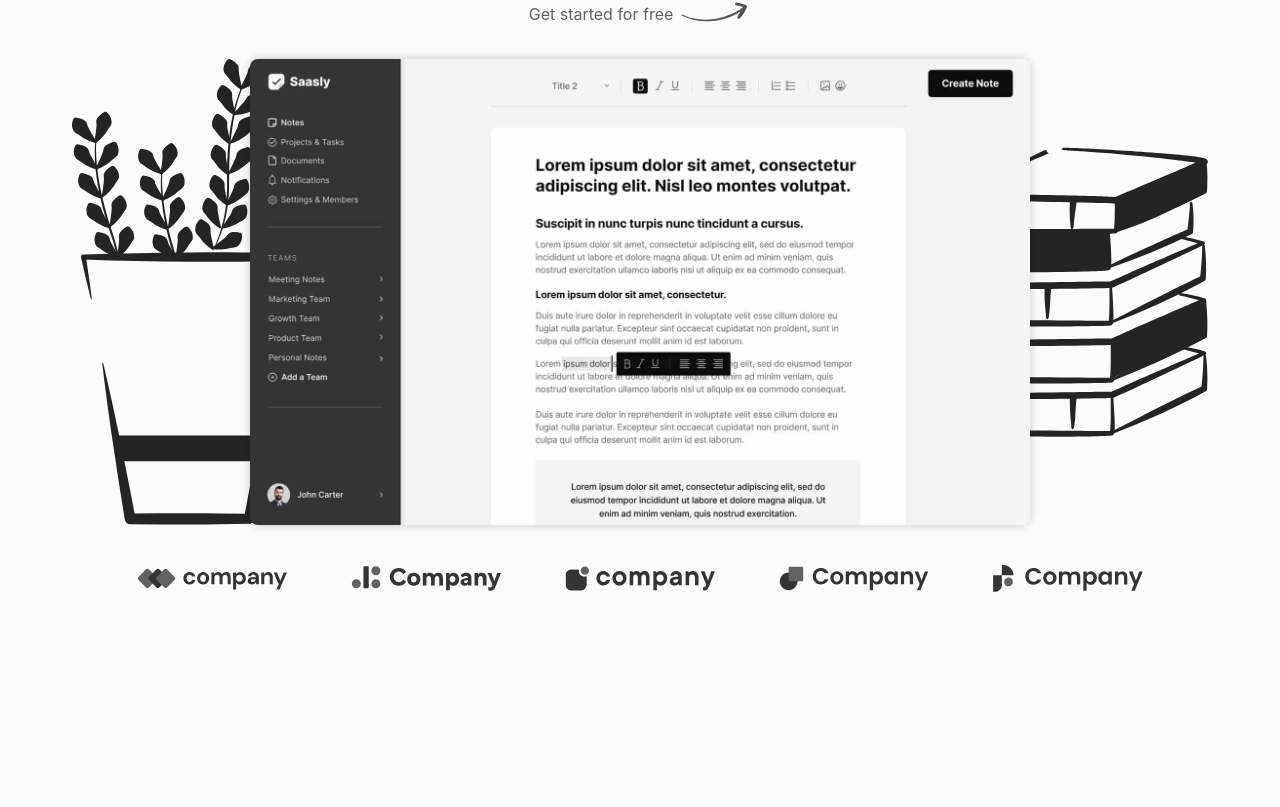
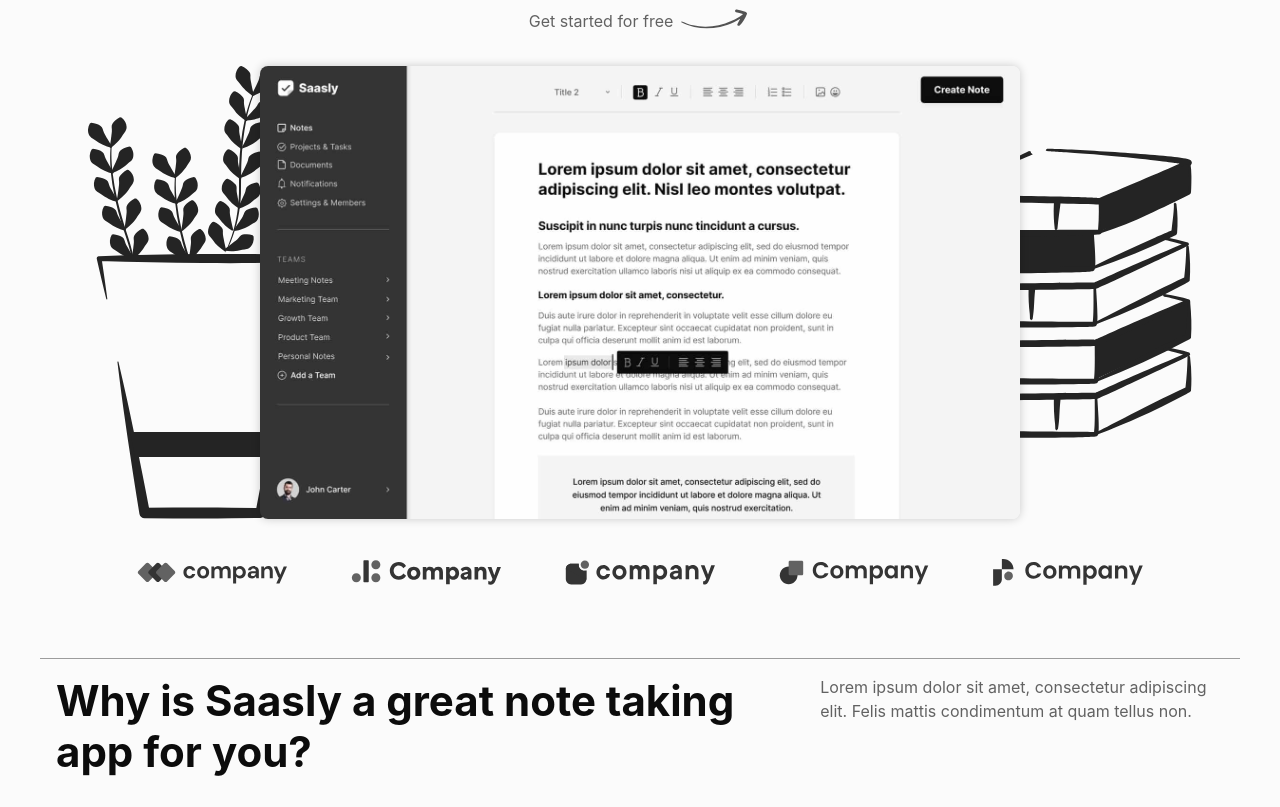
Before and after one commit to Ahd-3hd/sassly, a React (Create React App) app: page / in a window 1280 px wide. Shown: the part 346-1153 px from the top of the page. Before the commit the page ends 994 px from the top, so only its background shows below. Built offline with nearby package versions, Linux system fonts and the light colour scheme.

Commit message:
style tweaks and create the promotion component

```diff
--- a/src/components/Header/index.style.tsx
+++ b/src/components/Header/index.style.tsx
@@ -22,6 +22,8 @@ export const Wrapper = styled.header`
       text-align: center;
     }
   }
+  padding-bottom: 2rem;
+  border-bottom: 1px solid ${({ theme: { colors } }) => colors.grey3};
 `;
 
 export const NewsletterContainer = styled.form`
--- a/src/components/Header/index.tsx
+++ b/src/components/Header/index.tsx
@@ -49,7 +49,7 @@ const Header = () => {
       </HeaderMedia>
       <CompaniesContainer>
         {companiesLogos.map((logo, index) => (
-          <CompanyLogo src={logo} alt="logo" />
+          <CompanyLogo src={logo} alt="logo" key={index} />
         ))}
       </CompaniesContainer>
     </Wrapper>
--- a/src/components/Layout/index.style.tsx
+++ b/src/components/Layout/index.style.tsx
@@ -15,4 +15,7 @@ export const GlobalStyles = createGlobalStyle`
         font-family:inherit;
     }
 `;
-export const Wrapper = styled.div``;
+export const Wrapper = styled.div`
+  max-width: 1200px;
+  margin: auto;
+`;
--- a/src/components/Navbar/index.style.tsx
+++ b/src/components/Navbar/index.style.tsx
@@ -80,8 +80,8 @@ export const MenuButton = styled.button`
 export const MobileDropDownMenu = styled.ul<{ shouldShow: boolean }>`
   display: flex;
   flex-direction: column;
-  position: fixed;
-  top: ${({ shouldShow }) => (shouldShow ? "4rem" : "-100%")};
+  position: absolute;
+  top: ${({ shouldShow }) => (shouldShow ? "4rem" : "-900%")};
   left: 0;
   width: 100%;
   background: #fbfbfb;
--- /dev/null
+++ b/src/components/Promotions/index.style.tsx
@@ -0,0 +1,20 @@
+import styled from "styled-components";
+
+export const Wrapper = styled.div`
+  padding: 1rem;
+`;
+export const TitleContainer = styled.div`
+  > p {
+    max-width: 40ch;
+    margin: 0;
+  }
+  > h3 {
+    max-width: 30ch;
+    font-size: ${({ theme: { fontSizes } }) => fontSizes.heading2};
+  }
+  @media (min-width: 900px) {
+    display: flex;
+    justify-content: space-between;
+    align-items: flex-start;
+  }
+`;
--- /dev/null
+++ b/src/components/Promotions/index.tsx
@@ -0,0 +1,18 @@
+import { Wrapper, TitleContainer } from "./index.style";
+import { Heading3, Paragraph } from "../Typography";
+
+const Promotions = () => {
+  return (
+    <Wrapper>
+      <TitleContainer>
+        <Heading3>Why is Saasly a great note taking app for you?</Heading3>
+        <Paragraph variant="pSmall">
+          Lorem ipsum dolor sit amet, consectetur adipiscing elit. Felis mattis
+          condimentum at quam tellus non.
+        </Paragraph>
+      </TitleContainer>
+    </Wrapper>
+  );
+};
+
+export default Promotions;
--- a/src/components/Typography/index.tsx
+++ b/src/components/Typography/index.tsx
@@ -27,5 +27,6 @@ export const Heading4 = styled.h4`
 
 export const Paragraph = styled.p<{ variant: "pSmall" | "pNormal" | "pLarge" }>`
   font-size: ${({ theme: { fontSizes }, variant }) => fontSizes[variant]};
-  color: ${({ theme: { colors } }) => colors.gray2};
+  color: ${({ theme: { colors } }) => colors.grey2};
+  line-height: 150%;
 `;
--- a/src/pages/Home/index.tsx
+++ b/src/pages/Home/index.tsx
@@ -1,9 +1,11 @@
 import Layout from "../../components/Layout";
 import Header from "../../components/Header";
+import Promotions from "../../components/Promotions";
 const Home = () => {
   return (
     <Layout>
       <Header />
+      <Promotions />
     </Layout>
   );
 };
```
Also changed, not shown: 1 other file (tests, documents, lock files or other folders).
